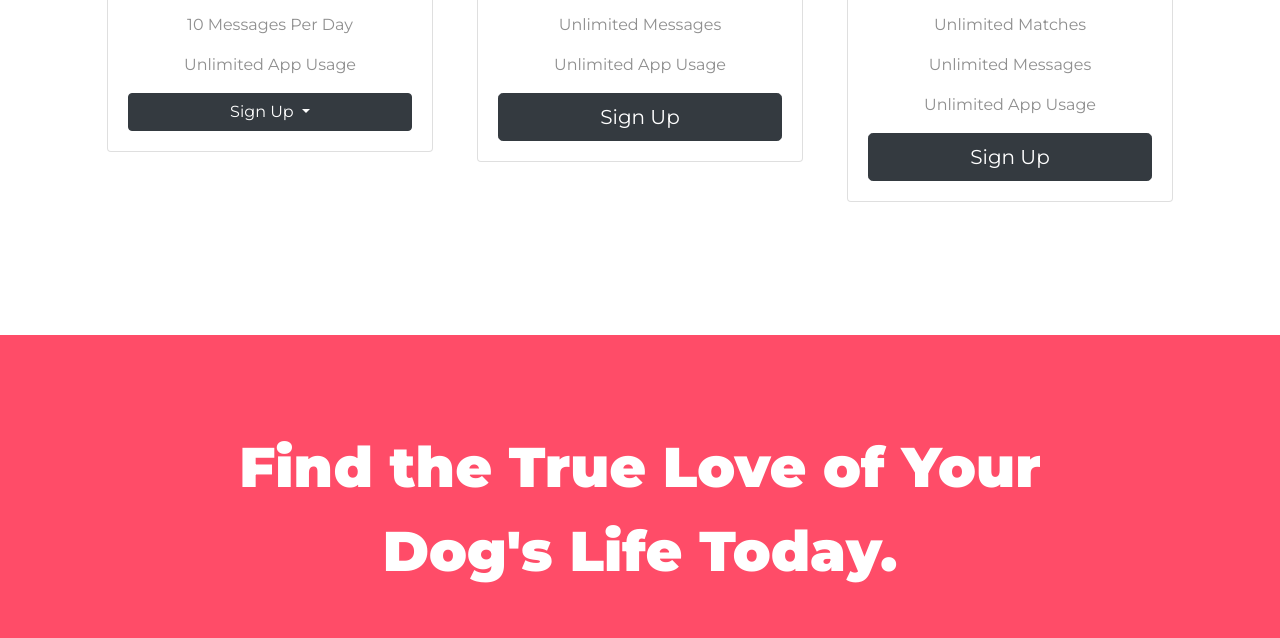
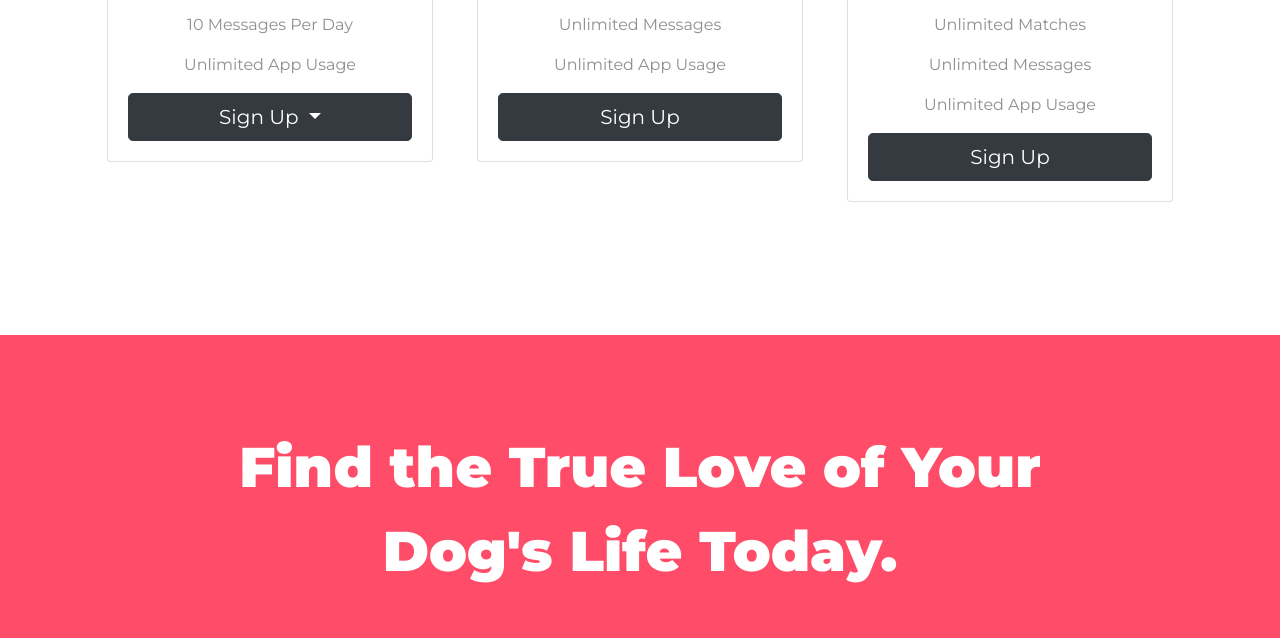
Before and after one commit to esromc23/TinDog-Start-master, a plain HTML site: page index.html in a window 1280 px wide. Shown: the part 2268-2906 px from the top of the page. Drawn offline with nearby package versions, Linux system fonts and the light colour scheme.

Commit message:
Button change

```diff
--- a/index.html
+++ b/index.html
@@ -158,7 +158,7 @@
               <p>10 Messages Per Day</p>
               <p>Unlimited App Usage</p>
               <div class="dropdown">
-                <button class="btn btn-dark btn-block dropdown-toggle" type="button" id="dropdownMenuButton" data-toggle="dropdown" aria-haspopup="true" aria-expanded="false">
+                <button class="btn btn-lg btn-dark btn-block dropdown-toggle" type="button" id="dropdownMenuButton" data-toggle="dropdown" aria-haspopup="true" aria-expanded="false">
                   Sign Up
                 </button>
                 <div class="dropdown-menu" aria-labelledby="dropdownMenuButton">
```
